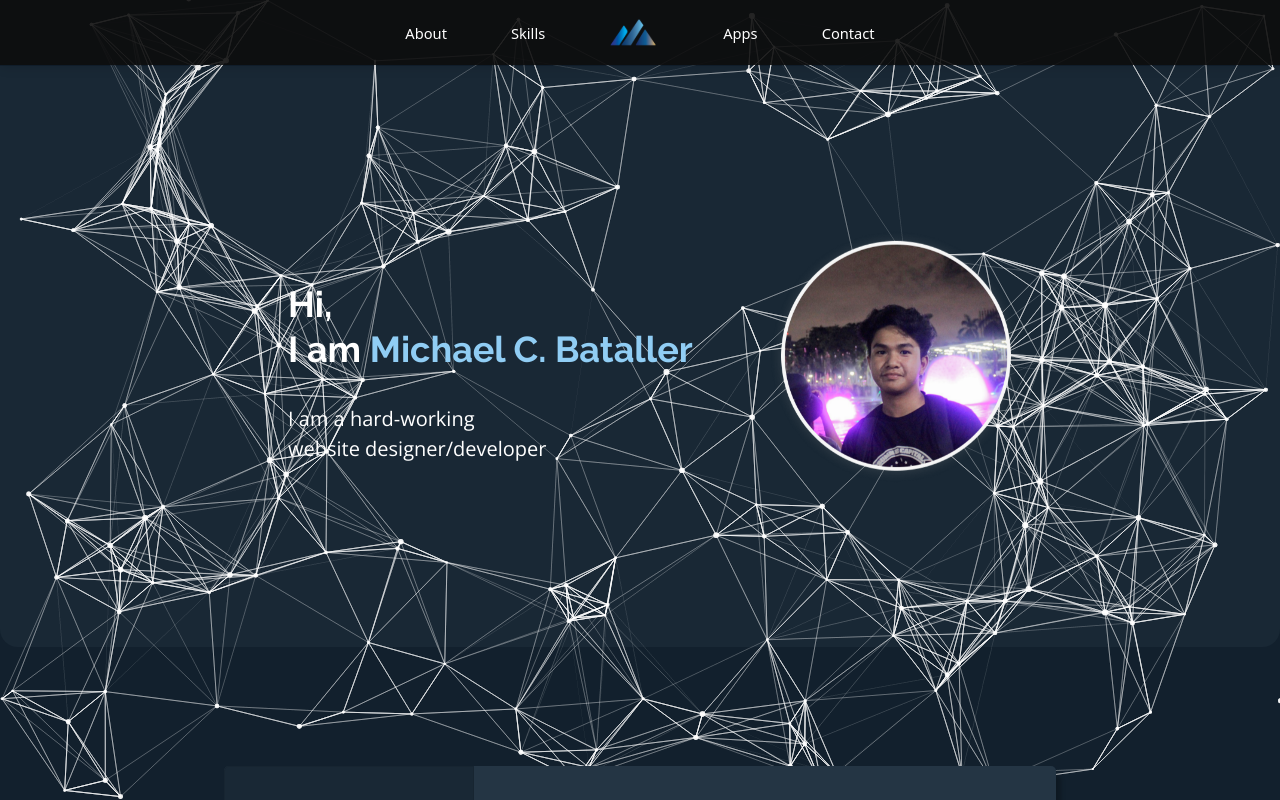
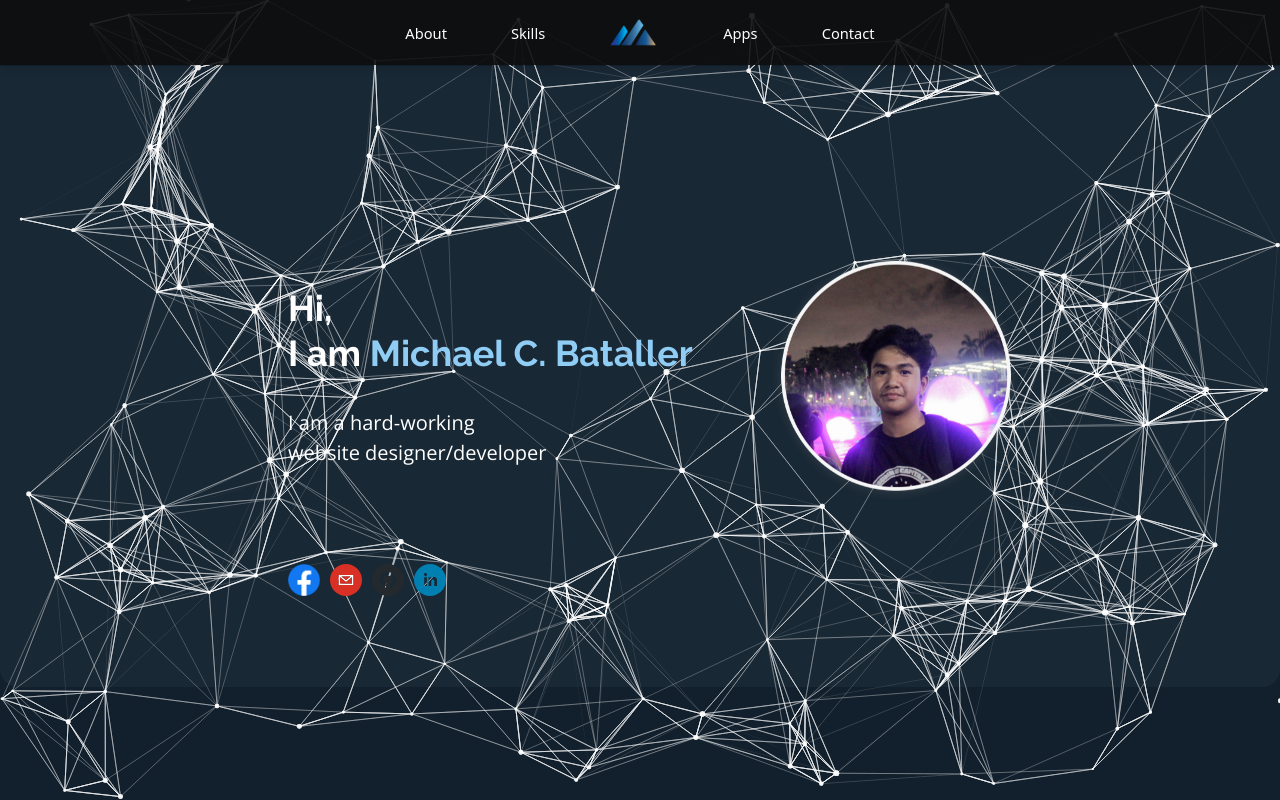
Before and after one commit to mchlbataller/webfolio, a React (Create React App) app in the folder client/: page / in a window 1280 px wide. Shown: the top 800 px of the page. Built offline with nearby package versions, Linux system fonts and the light colour scheme.

Commit message:
Added contact info on header

```diff
--- a/client/package.json
+++ b/client/package.json
@@ -3,6 +3,7 @@
   "version": "0.1.0",
   "private": true,
   "dependencies": {
+    "@material-ui/core": "^4.11.0",
     "@testing-library/jest-dom": "^4.2.4",
     "@testing-library/react": "^9.3.2",
     "@testing-library/user-event": "^7.1.2",
@@ -13,6 +14,7 @@
     "react-animate-on-scroll": "^2.1.5",
     "react-dom": "^16.13.1",
     "react-scripts": "3.4.1",
+    "react-social-icons": "^4.1.0",
     "react-tsparticles": "^1.17.0",
     "react-typist": "^2.0.5",
     "styled-components": "^5.1.1",
--- a/client/src/pages/Landing.jsx
+++ b/client/src/pages/Landing.jsx
@@ -11,7 +11,7 @@ const Heading = styled.section.attrs({
 		"flex flex-col md:flex-row-reverse md:items-center relative md:px-16 xl:px-64",
 })`
 	width: 100%;
-	height: 581px;
+	min-height: 621px;
 	background: #192835;
 	border-radius: 0px 0px 18px 18px;
 	margin-bottom: 15px;
@@ -19,7 +19,7 @@ const Heading = styled.section.attrs({
 
 const SubHeader = styled.section.attrs({
 	className:
-		"text-lg lg:text-xl mt-8 mb-24 pl-8 animate__animated animate__fadeInUp",
+		"lg:text-xl mt-8 mb-12 lg:mb-24 animate__animated animate__fadeInUp",
 })`
 	* {
 		font-family: Open Sans !important;
@@ -41,8 +41,8 @@ const Landing = (props) => {
 					className="mx-auto pt-16 md:pt-0 z-0 relative w-64 flex-shrink-0 flex md:w-1/2 lg:w-1/3"
 				/>
 
-				<div className="flex-col flex-grow md:pt-24">
-					<p className="mt-8 pl-8 text-2xl lg:text-4xl text-white font-bold leading-tight animate__animated animate__fadeInUp">
+				<div className="flex-col flex-grow md:pt-24 pl-8">
+					<p className="mt-8 text-2xl lg:text-4xl text-white font-bold leading-tight animate__animated animate__fadeInUp">
 						Hi,
 						<br />I am{" "}
 						<span className="text-blue-300">
@@ -54,6 +54,8 @@ const Landing = (props) => {
 						<p>I am a hard-working</p>
 						<p>website designer/developer</p>
 					</SubHeader>
+
+					<Contact />
 				</div>
 			</Heading>
 
@@ -67,9 +69,7 @@ const Landing = (props) => {
 				<div ref={props.appRef} className="py-10">
 					<Apps />
 				</div>
-				<div ref={props.contactRef} className="pb-10 w-full">
-					<Contact />
-				</div>
+				<div ref={props.contactRef} className="pb-10 w-full"></div>
 			</div>
 		</div>
 	);
--- a/client/src/pages/LandingCards/Contact.jsx
+++ b/client/src/pages/LandingCards/Contact.jsx
@@ -1,45 +1,46 @@
-import { Email, Linkedin, Phone, Twitter } from "assets/icons";
+import React from "react";
+import { SocialIcon } from "react-social-icons";
+import facebook from "assets/icons/facebook.png";
+import facebookIdle from "assets/icons/facebook-gray.png";
+import styled from "styled-components";
 
-import { Card } from "components";
-import React from "react";
-import { User } from "assets/icons";
-import facebook from "assets/icons/facebook.png";
+const ContactContainer = styled.div`
+	animation-delay: 0s;
+	width: 100%;
 
-const Social = (props) => {
-	return (
-		<>
-			<div className="flex items-center mt-5">
-				<img src={facebook} alt="facebook" width="35px" />
-				<p
-					className="ml-5 text-sm text-blue-600"
-					onClick={(e) =>
-						window.open("https://www.facebook.com/mchlbataller")
-					}
-				>
-					facebook.com/mchlbataller
-				</p>
-			</div>
-		</>
-	);
-};
+	& > * {
+		display: block;
+		margin-right: 10px;
+		width: 32px;
+		height: 32px;
+	}
+`;
 
 export const Contact = (props) => {
 	return (
-		<>
-			<Card title="Contact Me" headerIcon={<User />}>
-				<div className="mx-auto w-full pl-5 md:pl-10">
-					<div className="flex items-center">
-						<Email width="35px" />
-						<p className="ml-5">mchlbataller@gmail.com</p>
-					</div>
-
-					<div className="flex items-center mt-5">
-						<Phone />
-						<p className="ml-5">+639101840284</p>
-					</div>
-					<Social />
-				</div>
-			</Card>
-		</>
+		<ContactContainer className="animate__animated animate__fadeIn flex flex-row">
+			<img
+				src={facebook}
+				alt="facebook"
+				className="cursor-pointer flex-none"
+				onClick={() =>
+					window.open("https://www.facebook.com/mchlbataller")
+				}
+			/>
+			<SocialIcon
+				url="mailto:mchlbataller@gmail.com"
+				style={{ height: "32px", width: "32px" }}
+				bgColor="#d93025"
+				fgColor="white"
+			/>
+			<SocialIcon
+				url="https://github.com/mchlbataller"
+				style={{ height: "32px", width: "32px" }}
+			/>
+			<SocialIcon
+				url="https://linkedin.com/in/mchlbataller"
+				style={{ height: "32px", width: "32px" }}
+			/>
+		</ContactContainer>
 	);
 };
```
Also changed, not shown: client/src/assets/icons/facebook-gray.png (added), client/src/index.css, 1 other file (tests, documents, lock files or other folders).
